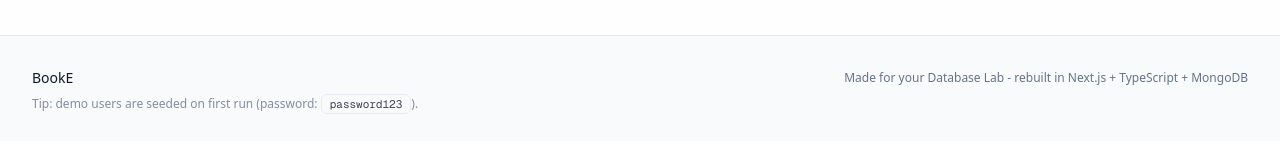
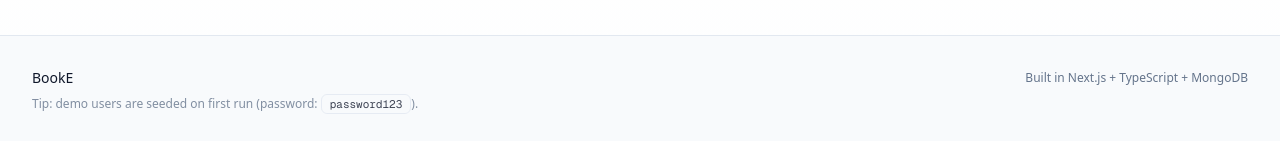
Before and after one commit to Fahad-Bin-Mahbub/booke, a Next.js app: page / in a window 1280 px wide. Shown: the part 919-1060 px from the top of the page. Built offline with nearby package versions, Linux system fonts and the light colour scheme; no server answers; the database is empty.

Commit message:
Footer changed

```diff
--- a/components/Footer.tsx
+++ b/components/Footer.tsx
@@ -4,7 +4,7 @@ export function Footer() {
       <div className="mx-auto flex max-w-7xl flex-col gap-2 px-4 py-8 text-sm text-[rgb(var(--muted))] sm:px-6 lg:px-8">
         <div className="flex flex-wrap items-center justify-between gap-2">
           <div className="font-medium text-[rgb(var(--fg))]">BookE</div>
-          <div className="text-xs">Made for your Database Lab - rebuilt in Next.js + TypeScript + MongoDB</div>
+          <div className="text-xs">Built in Next.js + TypeScript + MongoDB</div>
         </div>
         <div className="text-xs opacity-80">
           Tip: demo users are seeded on first run (password: <span className="kbd">password123</span>).
```
